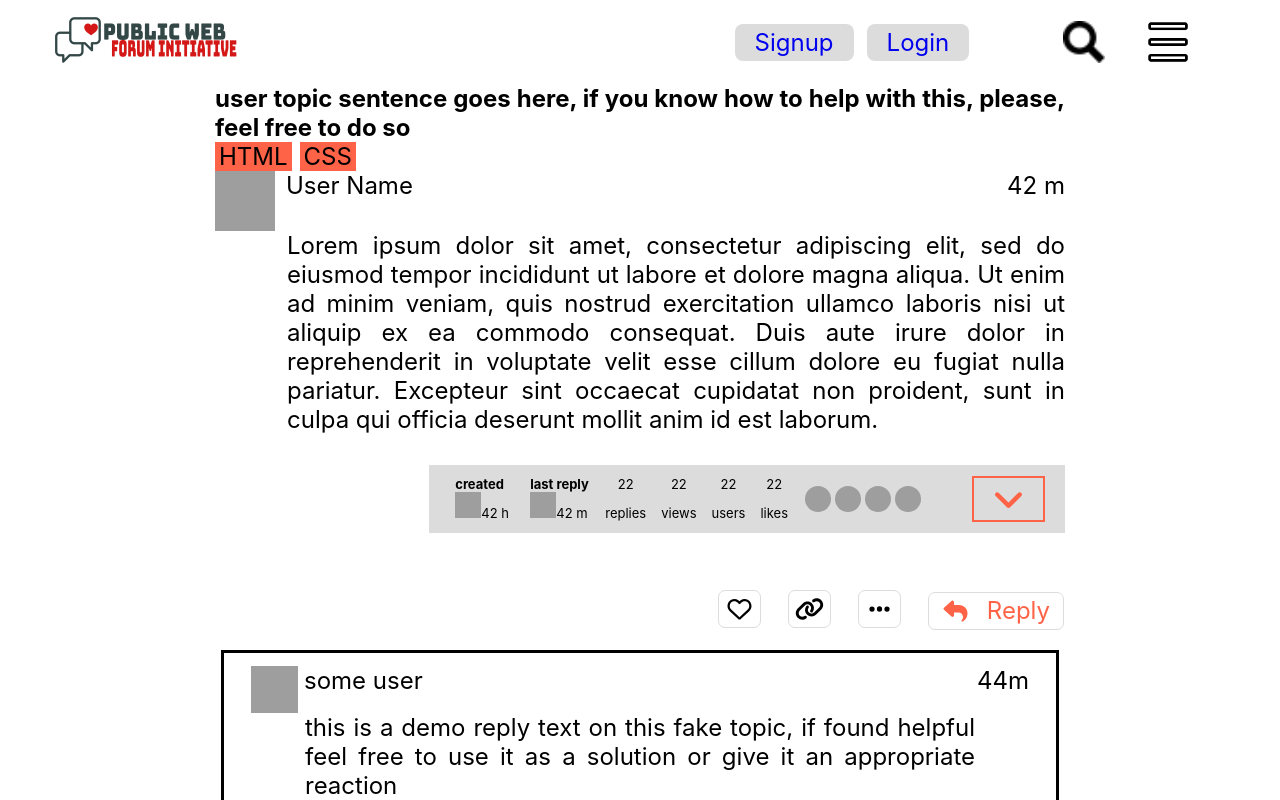
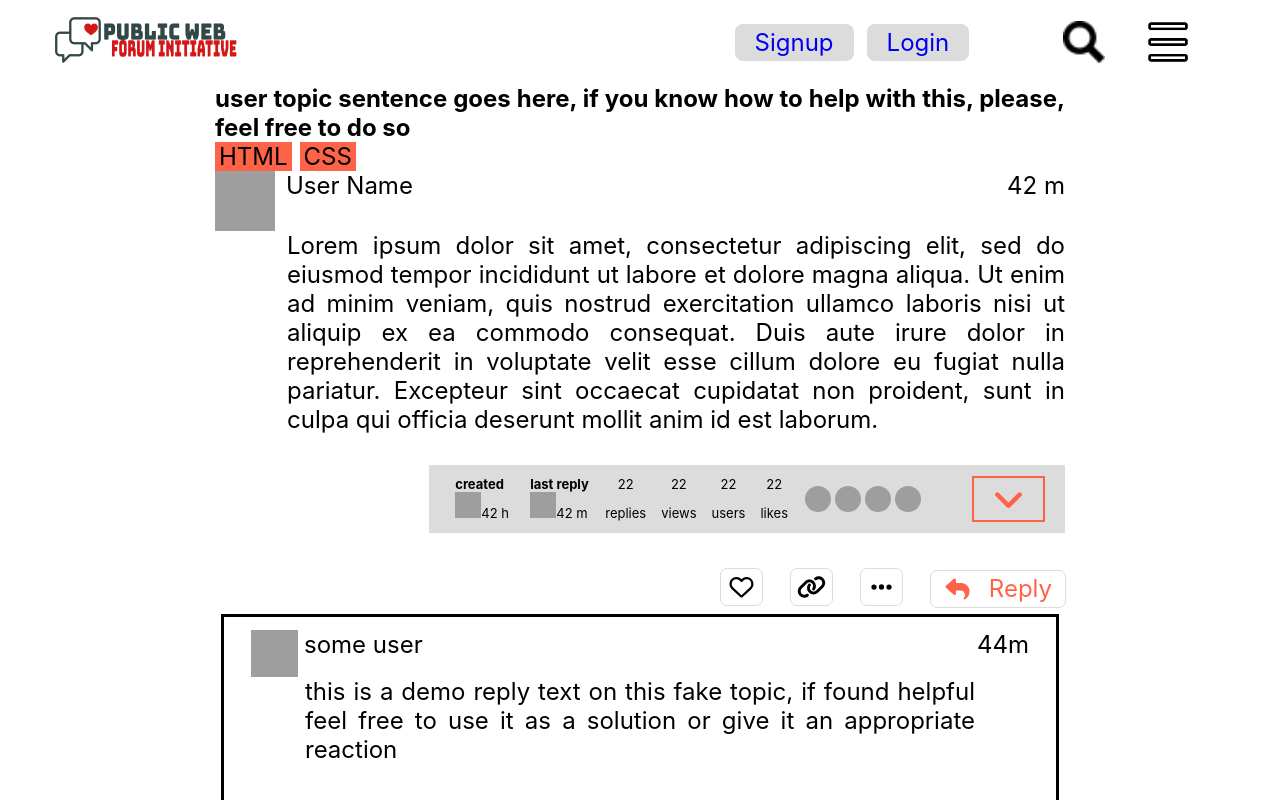
Before and after one commit to bappyasif/public-forum-an-attempt, a React (Create React App) app: page /public-forum-an-attempt/topic/1 in a window 1280 px wide. Shown: the top 800 px of the page. Built offline with nearby package versions, Linux system fonts and the light colour scheme; grey boxes are pictures that could not be loaded.

Commit message:
user topic accessibility attempt

```diff
--- a/src/components/forum-dashboard/footer-content/index.js
+++ b/src/components/forum-dashboard/footer-content/index.js
@@ -3,7 +3,7 @@ import './styles.css'
 
 function FooterContents() {
     return (
-        <footer className='footer-content' aria-label='web forum important mentions' role={'contentinfo'}>
+        <footer className='footer-content' aria-label='web forum important mentions'>
             <LeftSide />
             <RightSide />
         </footer>
--- a/src/components/hero-content/index.js
+++ b/src/components/hero-content/index.js
@@ -15,7 +15,7 @@ let ShowForumWelcomeText = () => {
     return (
         <aside className='hero-text' aria-label='forum slogan'>
             <h1>Web Forum</h1>
-            <em>Of you, For you, By you, inclusive, democracy!</em>
+            <em>For you, By you, Of you, democracy, all inclusive!!</em>
         </aside>
     )
 }
--- a/src/components/hero-content/styles.css
+++ b/src/components/hero-content/styles.css
@@ -19,7 +19,7 @@
 
 .hero-contents-wrapper img {
     height: 243px;
-    width: 69%;
+    width: 63vw;
     margin-left: 38px;
     z-index: -1;
 }
--- a/src/components/pages/topic-route/index.js
+++ b/src/components/pages/topic-route/index.js
@@ -20,11 +20,11 @@ function TopicPage() {
     return (
         <main className='topic-page'>
             <HeaderUI />
-            <div style={{width: '850px', margin: '0 auto'}}>
+            <section style={{width: '850px', margin: '0 auto'}} aria-label='user topic and replies'>
                 {params.topicId && <UserTopic />}
                 {params.topicId && <UserActions showReactions={showReactions} handleMouseIn={handleMouseMovedIn} handleMouseOut={handleMouseMovedOut} />}
                 <div onMouseEnter={handleMouseMovedOut}>{params.topicId && <UserReplies />}</div>
-            </div>
+            </section>
             <FooterContents />
         </main>
     )
--- a/src/components/user-actions/index.js
+++ b/src/components/user-actions/index.js
@@ -77,57 +77,57 @@ function UserActions({ showReactions, handleMouseIn, handleMouseOut, fromReplies
 
     let OptionElement = () => {
         return (
-            <p id='option-icon' onMouseEnter={handleHover} onMouseLeave={() => setUserActionIconName('')} style={{ position: 'relative' }}>
+            <p id='option-icon' role={'img'} aria-label='option icon' onMouseEnter={handleHover} onMouseLeave={() => setUserActionIconName('')} style={{ position: 'relative' }}>
                 <FontAwesomeIcon icon={faEllipsis} onClick={handleOptionsVisible} />
-                {userActionIconName === 'option-icon' && <span className='ua-tooltips'>{tooltipText}</span>}
+                {userActionIconName === 'option-icon' && <span className='ua-tooltips' role={'tooltip'}>{tooltipText}</span>}
             </p>
         )
     }
 
     return (
-        <div className='user-actions'>
+        <section className='user-actions' aria-label='user actions'>
             {<FontAwesomeIcon id='topic-user-reply-reaction' icon={whichIcon && whichIcon} style={{ visibility: fromReplies && rndNum > .2 ? 'visible' : 'hidden' }} />}
 
             <div>
-                {heartCount > 0 && reactionName === 'heart' && <span style={{ marginRight: '-13px' }}>{heartCount}</span>}
+                {heartCount > 0 && reactionName === 'heart' && <span style={{ marginRight: '-13px' }} >{heartCount}</span>}
 
-                <p id='fa-heart' onMouseEnter={handleHover} onMouseLeave={() => setUserActionIconName('')} style={{ position: 'relative' }}>
+                <p id='fa-heart' role={'img'} aria-label='choose reaction' onMouseEnter={handleHover} onMouseLeave={() => setUserActionIconName('')} style={{ position: 'relative' }}>
                     <FontAwesomeIcon icon={showReactions ? faHeartbeat : whichIcon ? whichIcon : faHeart} onMouseEnter={handleMouseIn} style={{ position: "relative", color: reactionName ? 'var(--primary-clr)' : 'none' }} />
-                    {userActionIconName === 'fa-heart' && <span className='ua-tooltips'>{tooltipText}</span>}
+                    {userActionIconName === 'fa-heart' && <span className='ua-tooltips' role={'tooltip'}>{tooltipText}</span>}
                 </p>
 
                 {<ShowReactions handleShowReactions={handleMouseOut} showReactions={showReactions} handleReactionName={handleReactionName} />}
 
-                <p id='fa-link' onMouseEnter={handleHover} onMouseLeave={() => setUserActionIconName('')} style={{ position: 'relative' }}>
+                <p id='fa-link' role={'img'} aria-label='included link/s' onMouseEnter={handleHover} onMouseLeave={() => setUserActionIconName('')} style={{ position: 'relative' }}>
                     <FontAwesomeIcon icon={faLink} />
-                    {userActionIconName === 'fa-link' && <span className='ua-tooltips'>{tooltipText}</span>}
+                    {userActionIconName === 'fa-link' && <span className='ua-tooltips' role={'tooltip'}>{tooltipText}</span>}
                 </p>
 
                 {optionsVisible ? <ShowOptions handleOptionsHidden={handleOptionsHidden} userActionIconName={userActionIconName} tooltipText={tooltipText} handleHover={handleHover} setUserActionIconName={setUserActionIconName} /> : <OptionElement />}
 
-                <p id='reply-div' onMouseEnter={handleHover} onMouseLeave={() => setUserActionIconName('')} style={{ position: 'relative' }}>
+                <p id='reply-div' role={'img'} aria-label='reply to this topic' onMouseEnter={handleHover} onMouseLeave={() => setUserActionIconName('')} style={{ position: 'relative' }}>
                     <FontAwesomeIcon icon={faReply} id='reply-icon' onMouseEnter={handleHover} />
                     <span>Reply</span>
-                    {userActionIconName === 'reply-div' && <span className='ua-tooltips'>{tooltipText}</span>}
+                    {userActionIconName === 'reply-div' && <span className='ua-tooltips' role={'tooltip'}>{tooltipText}</span>}
                 </p>
             </div>
 
-        </div>
+        </section>
     )
 }
 
 let ShowOptions = ({ handleOptionsHidden, userActionIconName, tooltipText, handleHover, setUserActionIconName }) => {
     let handleClick = () => handleOptionsHidden()
     return (
-        <div className='show-options'>
-            <p id='flag-icon' onMouseEnter={handleHover} onMouseLeave={() => setUserActionIconName('')} style={{ position: 'relative' }}>
+        <div className='show-options' role={'contentinfo'} aria-label='show options'>
+            <p role={'img'} aria-label='flag this' id='flag-icon' onMouseEnter={handleHover} onMouseLeave={() => setUserActionIconName('')} style={{ position: 'relative' }}>
                 <FontAwesomeIcon icon={faFlag} onClick={handleClick} />
-                { userActionIconName === 'flag-icon' && <span className='ua-tooltips'>{tooltipText}</span>}
+                { userActionIconName === 'flag-icon' && <span className='ua-tooltips' role={'tooltip'}>{tooltipText}</span>}
             </p>
 
-            <p id='bookmark-icon' onMouseEnter={handleHover} onMouseLeave={() => setUserActionIconName('')} style={{ position: 'relative' }}>
+            <p id='bookmark-icon' role={'img'} aria-label='bookmark this' onMouseEnter={handleHover} onMouseLeave={() => setUserActionIconName('')} style={{ position: 'relative' }}>
                 <FontAwesomeIcon icon={faBookmark} onClick={handleClick} />
-                { userActionIconName === 'bookmark-icon' && <span className='ua-tooltips'>{tooltipText}</span>}
+                { userActionIconName === 'bookmark-icon' && <span className='ua-tooltips' role={'tooltip'}>{tooltipText}</span>}
             </p>
         </div>
     )
@@ -136,7 +136,7 @@ let ShowOptions = ({ handleOptionsHidden, userActionIconName, tooltipText, handl
 let ShowReactions = ({ handleShowReactions, showReactions, handleReactionName }) => {
 
     return (
-        <div id='reactions' className={`${showReactions ? 'reactions-picker' : 'fold-down'}`} onMouseLeave={handleShowReactions}>
+        <div id='reactions' role={'menu'} aria-label='reactions options to choose' className={`${showReactions ? 'reactions-picker' : 'fold-down'}`} onMouseLeave={handleShowReactions}>
             <GenerateIcon iconName={faHeart} name='heart' handleReactionName={handleReactionName} handleShowReactions={handleShowReactions} />
             <GenerateIcon iconName={faThumbsUp} name='thumbsUp' handleReactionName={handleReactionName} handleShowReactions={handleShowReactions} />
             <GenerateIcon iconName={faGrin} name='grin' handleReactionName={handleReactionName} handleShowReactions={handleShowReactions} />
@@ -173,9 +173,9 @@ let GenerateIcon = ({ iconName, name, handleReactionName, handleShowReactions })
     }
 
     return (
-        <p onMouseEnter={handleMouseEnter} onMouseLeave={() => setTooltipText('')} style={{ position: 'relative' }}>
+        <p tabIndex={'0'} role={'img'} aria-label={name} onMouseEnter={handleMouseEnter} onMouseLeave={() => setTooltipText('')} style={{ position: 'relative' }}>
             <FontAwesomeIcon icon={iconName && iconName} onClick={handleClick} name={name} />
-            {tooltipText && <span id='tooltipText'>{tooltipText}</span>}
+            {tooltipText && <span id='tooltipText' role={'tooltip'}>{tooltipText}</span>}
         </p>
     )
 }
--- a/src/components/user-replies/index.js
+++ b/src/components/user-replies/index.js
@@ -6,9 +6,9 @@ import "./styles.css";
 function UserReplies() {
   let renderReplies = () => fakeReplies?.map(item => <RenderReply key={item.id} item={item} />)
   return (
-    <div className='render-replies'>
+    <section className='render-replies' aria-label='render replies'>
       {renderReplies()}
-    </div>
+    </section>
   )
 }
 
@@ -22,7 +22,7 @@ let RenderReply = ({ item }) => {
   let handleMouseMovedOut = () => setShowReactions(false)
 
   return (
-    <div className='reply-wrapper' onMouseLeave={handleMouseMovedOut}>
+    <div className='reply-wrapper' role={'contentinfo'} aria-label='reply container' onMouseLeave={handleMouseMovedOut}>
       <RenderReplyTopPart name={name} picUrl={picUrl} postedTime={postedTime} />
       <RenderReplyTextContent replyText={replyText} />
       <UserActions showReactions={showReactions} handleMouseIn={handleMouseMovedIn} handleMouseOut={handleMouseMovedOut} fromReplies={true} />
@@ -38,13 +38,13 @@ let RenderReplyTextContent = ({ replyText }) => {
 
 let RenderReplyTopPart = ({ name, picUrl, postedTime }) => {
   return (
-    <div className='rr-top-part'>
-      <p className='user-info'>
+    <section className='rr-top-part'  aria-label='topic reply info container'>
+      <p className='user-info' aria-label='user info'>
         <img src={picUrl} alt="user depiction" />
-        <span>{name}</span>
+        <span aria-label={'user name'}>{name}</span>
       </p>
-      <span>{postedTime}</span>
-    </div>
+      <span aria-label='posted time'>{postedTime}</span>
+    </section>
   )
 }
 
--- a/src/components/user-topic/index.js
+++ b/src/components/user-topic/index.js
@@ -8,46 +8,46 @@ import { UserContext } from '../../App'
 
 function UserTopic() {
   return (
-    <div className='user-topic'>
+    <section className='user-topic' aria-label='user topic'>
       <TopicHeader />
       <TopicContent />
       <TopicMap />
-    </div>
+    </section>
   )
 }
 
 let TopicContent = () => {
   return (
-    <div className='topic-content'>
+    <section className='topic-content' aria-label='topic content'>
       <UserInfoAndTopicTimeStamp />
       <TopicDescription />
-    </div>
+    </section>
   )
 }
 
 let UserInfoAndTopicTimeStamp = () => {
   return (
-    <div className='starting-infos'>
+    <p className='starting-infos' aria-label='user topic posted info'>
       <UserInfo />
       <TimeStamp />
-    </div>
+    </p>
   )
 }
 
 let TimeStamp = () => {
   return (
-    <p className='time-stamp'>
+    <span className='time-stamp' aria-label='time stamp' role={'timer'}>
       42 <span>{Math.random() > .51 ? 'm' : 'h'}</span>
-    </p>
+    </span>
   )
 }
 
 let UserInfo = () => {
   return (
-    <div className='user-info'>
-      <img src='https://unsplash.it/60' alt='user visual' />
-      <p>User Name</p>
-    </div>
+    <p className='user-info' aria-label='user info'>
+      <img src='https://unsplash.it/60' alt='user visual' tabIndex={'0'} />
+      <span aria-label='user name' tabIndex={'0'} role={''}>User Name</span>
+    </p>
   )
 }
 
@@ -61,13 +61,13 @@ let TopicDescription = () => {
   // console.log(tokens, 'tokens!!')
   console.log(allStates?.markdownIt, 'allStates?.markdownIt', allStates)
   return (
-    <div className='topic-description'>
+    <p className='topic-description' aria-label='user topic decription container' role={'article'}>
       <ReactMarkdown children={allStates?.markdownIt} remarkPlugins={remarkGfm} />
       <DescriptionText />
       {/* <DescriptionText />
       <ShowUserLinkPreview />
       <ShowTopicRelatedSnaps /> */}
-    </div>
+    </p>
   )
 }
 
@@ -93,7 +93,7 @@ let TopicDescription = () => {
 
 let DescriptionText = () => {
   return (
-    <p>
+    <p aria-label='user topic description text'>
       Lorem ipsum dolor sit amet, consectetur adipiscing elit, sed do eiusmod tempor incididunt ut labore et dolore magna aliqua. Ut enim ad minim veniam, quis nostrud exercitation ullamco laboris nisi ut aliquip ex ea commodo consequat. Duis aute irure dolor in reprehenderit in voluptate velit esse cillum dolore eu fugiat nulla pariatur. Excepteur sint occaecat cupidatat non proident, sunt in culpa qui officia deserunt mollit anim id est laborum.
     </p>
   )
@@ -101,11 +101,11 @@ let DescriptionText = () => {
 
 let TopicHeader = () => {
   return (
-    <section id='header-section'>
+    <section id='header-section' aria-label='topic header' tabIndex={'0'}>
       <h1>user topic sentence goes here, if you know how to help with this, please, feel free to do so</h1>
-      <ul>
-        <li>HTML</li>
-        <li>CSS</li>
+      <ul aria-label='topic category'>
+        <li tabIndex={'0'}>HTML</li>
+        <li tabIndex={'0'}>CSS</li>
       </ul>
     </section>
   )
--- a/src/components/user-topic/topic-map/index.js
+++ b/src/components/user-topic/topic-map/index.js
@@ -6,18 +6,18 @@ import './styles.css'
 function TopicMap() {
 
     return (
-        <div className='map'>
-            <section className='topic-map'>
+        <section className='map' aria-label='topic map'>
+            <div className='topic-map'>
                 <ShowRecentTopicMaps />
                 <ShowTopicMapDropdown />
-            </section>
-        </div>
+            </div>
+        </section>
     )
 }
 
 let ShowTopicMapDropdown = () => {
     return (
-        <div className='topic-map-drop-down'>
+        <div className='topic-map-drop-down' role={'img'} aria-label='dropdown icon'>
             <FontAwesomeIcon icon={faAngleDown} width={156} />
         </div>
     )
@@ -25,7 +25,7 @@ let ShowTopicMapDropdown = () => {
 
 let ShowRecentTopicMaps = () => {
     return (
-        <ul>
+        <ul aria-label='current topic map info'>
             {mapsDemo.map(item => <ShowHighlightedTopicUser key={item.title} item={item} />)}
             {mapsNumbers.map(item => <ShowTopicRelatedNumbers key={item.title} item={item} />)}
             <CurrentlyParticipatingUsers />
@@ -36,7 +36,7 @@ let ShowRecentTopicMaps = () => {
 let CurrentlyParticipatingUsers = () => {
     let populateUsers = () => participatingUsers.map(item => <PopulateUser key={item.name} item={item} />)
     return (
-        <li className='users-group'>
+        <li className='users-group' role={'list'} aria-label='list of user replied'>
             {populateUsers()}
         </li>
     )
@@ -47,7 +47,7 @@ let PopulateUser = ({ item }) => {
     let [showTooltip, setShowTooltip] = useState(false)
 
     return (
-        <div onMouseEnter={() => setShowTooltip(true)} onMouseLeave={() => setShowTooltip(false)}>
+        <div role={'listitem'} aria-label='replied user' onMouseEnter={() => setShowTooltip(true)} onMouseLeave={() => setShowTooltip(false)}>
             <img src={imgUrl} alt='user depiction' />
             {showTooltip && <p>{name}</p>}
         </div>
@@ -57,7 +57,7 @@ let PopulateUser = ({ item }) => {
 let ShowTopicRelatedNumbers = ({ item }) => {
     let { title, count } = { ...item }
     return (
-        <li className='numbers-group'>
+        <li className='numbers-group' aria-label={title}>
             <span>{count}</span>
             <p>{title}</p>
         </li>
@@ -69,7 +69,7 @@ let ShowHighlightedTopicUser = ({ item }) => {
     let [showTooltip, setShowTooltip] = useState(false)
 
     return (
-        <li className={title} onMouseEnter={() => setShowTooltip(true)} onMouseLeave={() => setShowTooltip(false)}>
+        <li className={title} aria-label={title} onMouseEnter={() => setShowTooltip(true)} onMouseLeave={() => setShowTooltip(false)}>
             <h2>{title}</h2>
             <div>
                 <img src={user.imgUrl} alt='depicting user' />
```
